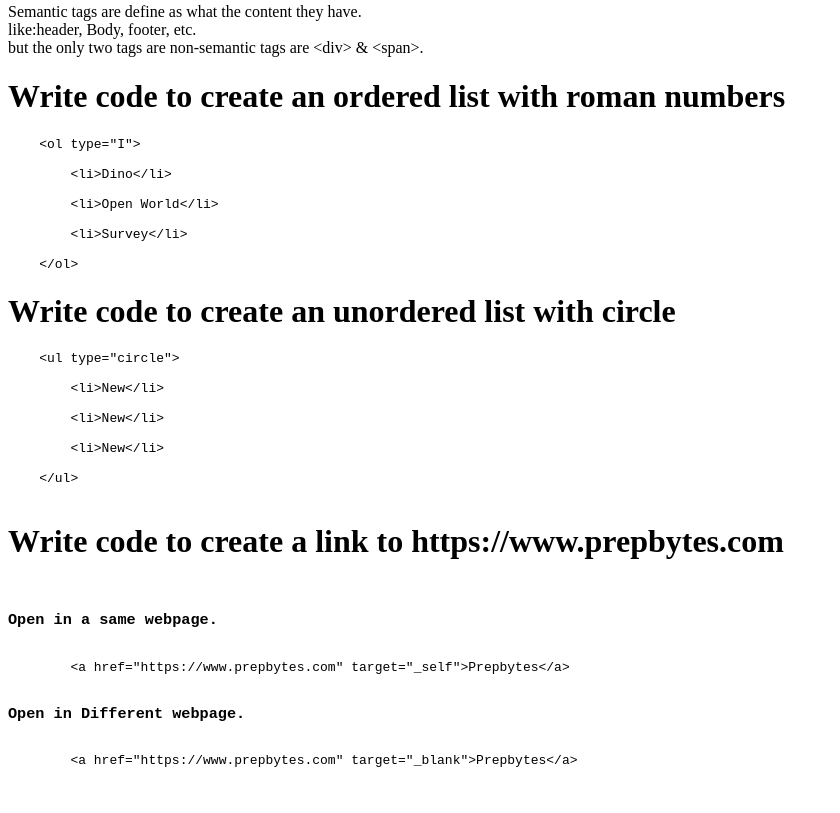
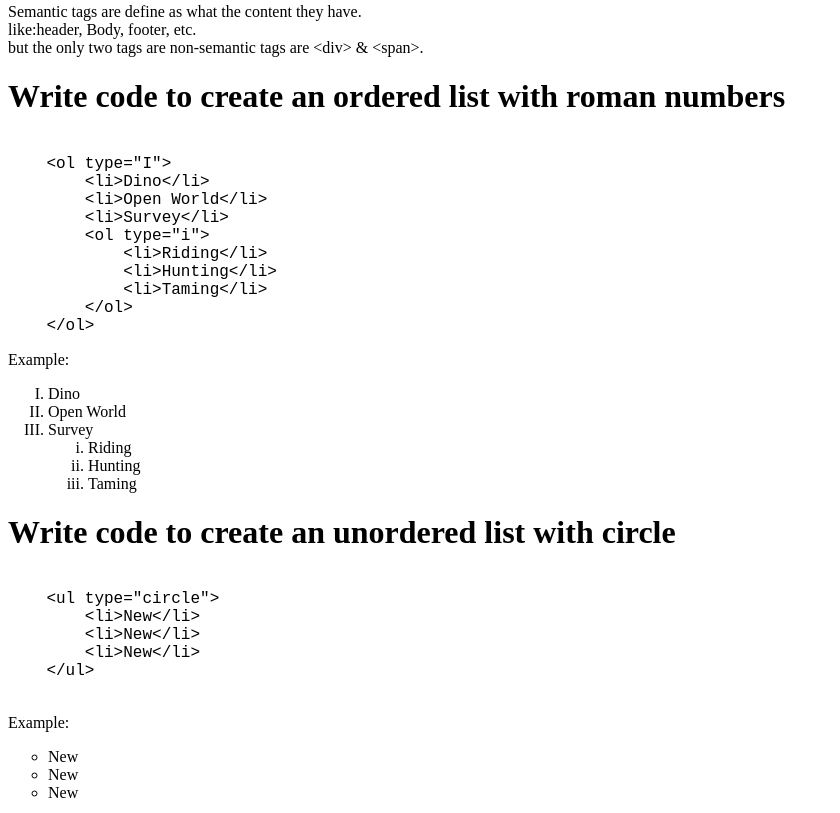
Before and after one commit to viswa27/HTML-Day2, a plain HTML site: page index.html in a window 1280 px wide. Shown: the part 327-1140 px from the top of the page, without its empty margins (0-840 px from the left). Drawn offline with Linux system fonts and the light colour scheme.

Commit message:
With example

```diff
--- a/index.html
+++ b/index.html
@@ -22,27 +22,54 @@
         like:header, Body, footer, etc.<br>
         but the only two tags are non-semantic tags are &lt;div> & &lt;span>. </p>
     <h1>Write code to create an ordered list with roman numbers</h1>
-    <pre>
-    &lt;ol type="I"><br>
-        &lt;li>Dino&lt;/li><br>
-        &lt;li>Open World&lt;/li><br>
-        &lt;li>Survey&lt;/li><br>
-    &lt;/ol></code></pre>
+    <pre><font size="4">
+    &lt;ol type="I">
+        &lt;li>Dino&lt;/li>
+        &lt;li>Open World&lt;/li>
+        &lt;li>Survey&lt;/li>
+        &lt;ol type="i">
+            &lt;li>Riding&lt;/li>
+            &lt;li>Hunting&lt;/li>
+            &lt;li>Taming&lt;/li>
+        &lt;/ol>
+    &lt;/ol></font></pre>
+    <p>Example:</p>
+    <ol type="I">
+        <li>Dino</li>
+        <li>Open World</li>
+        <li>Survey</li>
+        <ol type="i">
+            <li>Riding</li>
+            <li>Hunting</li>
+            <li>Taming</li>
+        </ol>
+    </ol>
     <h1>Write code to create an unordered list with circle </h1>
-    <pre>
-    &lt;ul type="circle"><br>
-        &lt;li>New&lt;/li><br>
-        &lt;li>New&lt;/li><br>
-        &lt;li>New&lt;/li><br>
+    <pre><font size="4">
+    &lt;ul type="circle">
+        &lt;li>New&lt;/li>
+        &lt;li>New&lt;/li>
+        &lt;li>New&lt;/li>
     &lt;/ul>
-    </pre>
+    </font></pre>
+    <p>Example:</p>
+    <ul type="circle">
+        <li>New</li>
+        <li>New</li>
+        <li>New</li>
+    </ul>
     <h1>Write code to create a link to https://www.prepbytes.com</h1>
-    <pre>
+    <pre><font size="4">
         <h3>Open in a same webpage.</h3>
         &lt;a href="https://www.prepbytes.com" target="_self">Prepbytes&lt;/a>
+
+        <b>Example for Open in same page:</b><a href="https://www.prepbytes.com" target="_self">Click here for Prepbytes</a>
         <h3>Open in Different webpage.</h3>
         &lt;a href="https://www.prepbytes.com" target="_blank">Prepbytes&lt;/a>
+
+        <b>Example for Open in New page:</b><a href="https://www.prepbytes.com" target="_blank">Click here for Prepbytes</a>
     </pre>
+    </font>
 </body>
 
 </html>
```
